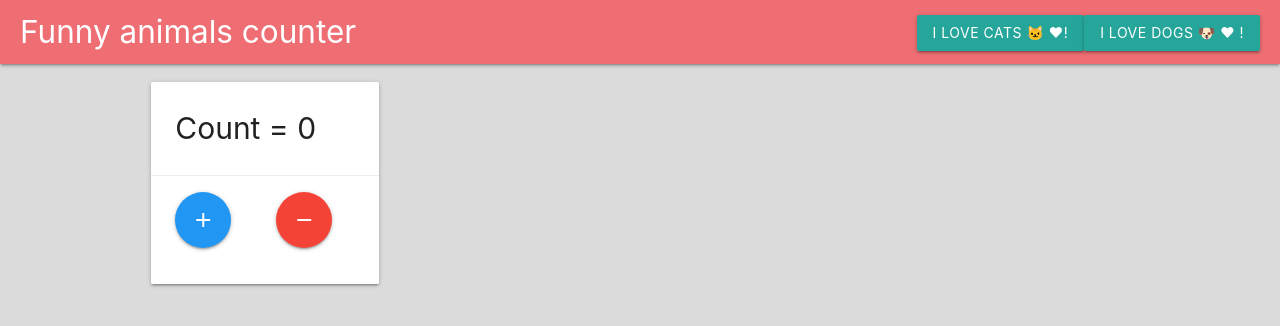
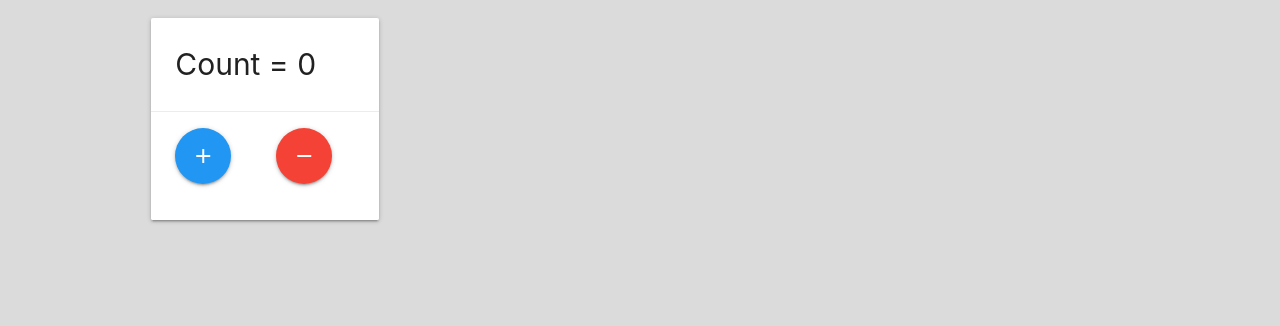
Before and after one commit to rtorond/react-context-redux-demo, a React (Create React App) app: page / in a window 1280 px wide. Shown: the top 326 px of the page. Built offline with nearby package versions, Linux system fonts and the light colour scheme.

Commit message:
hide appbar for first demo

```diff
--- a/src/App.js
+++ b/src/App.js
@@ -10,7 +10,7 @@ export const App = () => {
     return (
         <div className="counter-app">
 
-            <Appbar/>
+            {/*<Appbar/>*/}
 
             <div className="main-content">
                 <div className="row">
```
